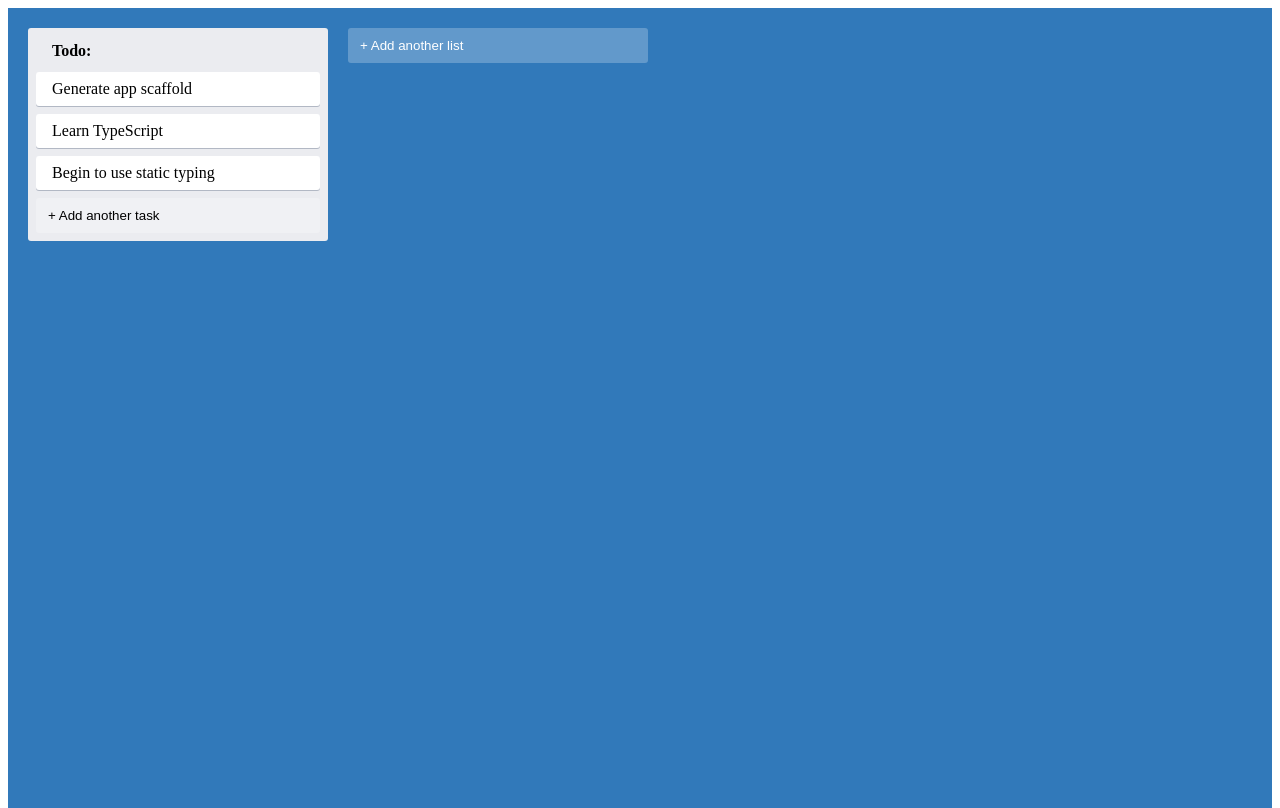
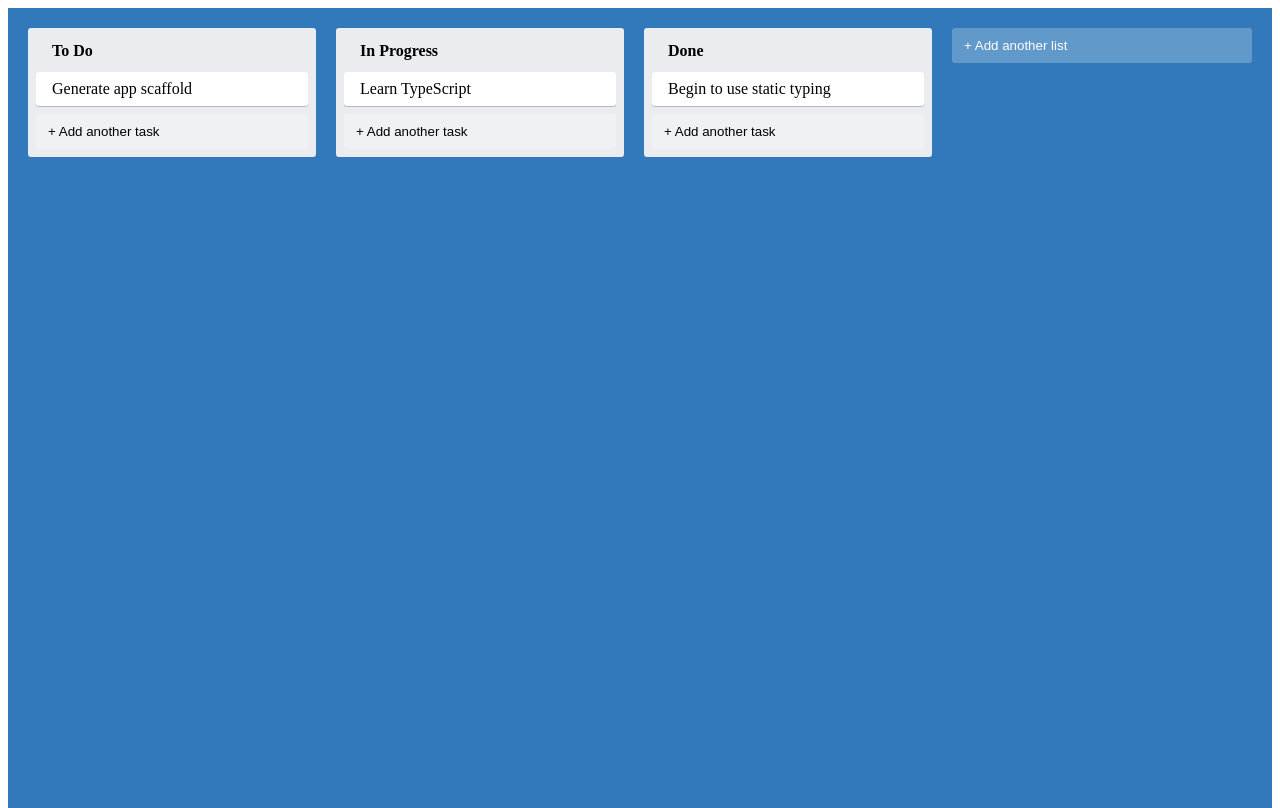
Before and after one commit to ahmed-esmail/trello-clone, a React (Create React App) app: page / in a window 1280 px wide. Built offline with nearby package versions, Linux system fonts and the light colour scheme.

Commit message:
use context to manage application state

```diff
--- a/src/App.tsx
+++ b/src/App.tsx
@@ -3,11 +3,16 @@
 import { AppContainer } from "./styles";
 import { Column } from "./Column";
 import { AddNewItem } from "./AddNewItem";
+import { useAppState } from "./state/AppStateContext";
 
 export const App = () => {
+  const { state } = useAppState();
+
   return (
     <AppContainer>
-      <Column text="Todo:" />
+      {state.map((list) => (
+        <Column text={list.text} key={list.id} id={list.id} />
+      ))}
       <AddNewItem
         onAdd={(text) => console.log("Add new card ", text)}
         toggleButtonText={"+ Add another list"}
--- a/src/Column.tsx
+++ b/src/Column.tsx
@@ -2,18 +2,21 @@
 import { ColumnContainer, ColumnTitle } from "./styles";
 import { AddNewItem } from "./AddNewItem";
 import { Card } from "./Card";
+import { useAppState } from "./state/AppStateContext";
 
 type ColumnProps = {
   text: string;
+  id: string;
 };
 
-export const Column = ({ text }: ColumnProps) => {
+export const Column = ({ text, id }: ColumnProps) => {
+  const { getTasksByListId } = useAppState();
   return (
     <ColumnContainer>
       <ColumnTitle>{text}</ColumnTitle>
-      <Card text={"Generate app scaffold"}></Card>
-      <Card text={"Learn TypeScript"}></Card>
-      <Card text={"Begin to use static typing"}></Card>
+      {getTasksByListId(id).map((task) => (
+        <Card text={task.text} key={task.id} />
+      ))}
       <AddNewItem
         $dark
         toggleButtonText="+ Add another task"
--- a/src/index.tsx
+++ b/src/index.tsx
@@ -1,16 +1,19 @@
-import React from 'react';
-import ReactDOM from 'react-dom/client';
-import './index.css';
-import {App} from './App';
-import reportWebVitals from './reportWebVitals';
+import React from "react";
+import ReactDOM from "react-dom/client";
+import "./index.css";
+import { App } from "./App";
+import reportWebVitals from "./reportWebVitals";
+import { AppStateProvider } from "./state/AppStateContext";
 
 const root = ReactDOM.createRoot(
-  document.getElementById('root') as HTMLElement
+  document.getElementById("root") as HTMLElement,
 );
 root.render(
   <React.StrictMode>
-    <App />
-  </React.StrictMode>
+    <AppStateProvider>
+      <App />
+    </AppStateProvider>
+  </React.StrictMode>,
 );
 
 // If you want to start measuring performance in your app, pass a function
--- /dev/null
+++ b/src/state/AppStateContext.tsx
@@ -0,0 +1,67 @@
+import { useContext, createContext, FC, ReactNode } from "react";
+
+type Task = {
+  id: string;
+  text: string;
+};
+
+type List = {
+  id: string;
+  text: string;
+  tasks: Task[];
+};
+
+type AppState = {
+  lists: List[];
+};
+
+const appData: AppState = {
+  lists: [
+    {
+      id: "0",
+      text: "To Do",
+      tasks: [{ id: "c0", text: "Generate app scaffold" }],
+    },
+    {
+      id: "1",
+      text: "In Progress",
+      tasks: [{ id: "c2", text: "Learn TypeScript" }],
+    },
+    {
+      id: "2",
+      text: "Done",
+      tasks: [{ id: "c3", text: "Begin to use static typing" }],
+    },
+  ],
+};
+
+type AppStateContextProps = {
+  state: List[];
+  getTasksByListId(id: string): Task[];
+};
+
+const appStateContext = createContext<AppStateContextProps>(
+  {} as AppStateContextProps,
+);
+
+type AppStateProviderProps = {
+  children: ReactNode;
+};
+
+export const AppStateProvider: FC<AppStateProviderProps> = ({ children }) => {
+  const { lists } = appData;
+
+  const getTasksByListId = (id: string) => {
+    return lists.find((list) => list.id === id)?.tasks || [];
+  };
+
+  return (
+    <appStateContext.Provider value={{ state: lists, getTasksByListId }}>
+      {children}
+    </appStateContext.Provider>
+  );
+};
+
+export const useAppState = () => {
+  return useContext(appStateContext);
+};
```
